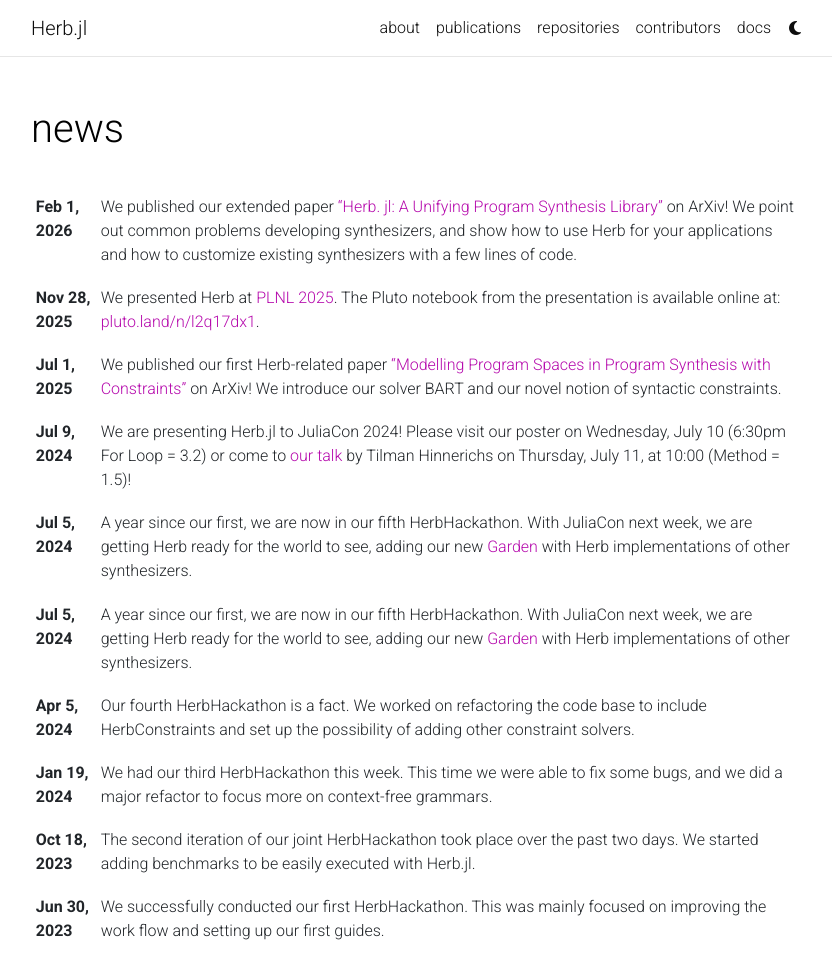
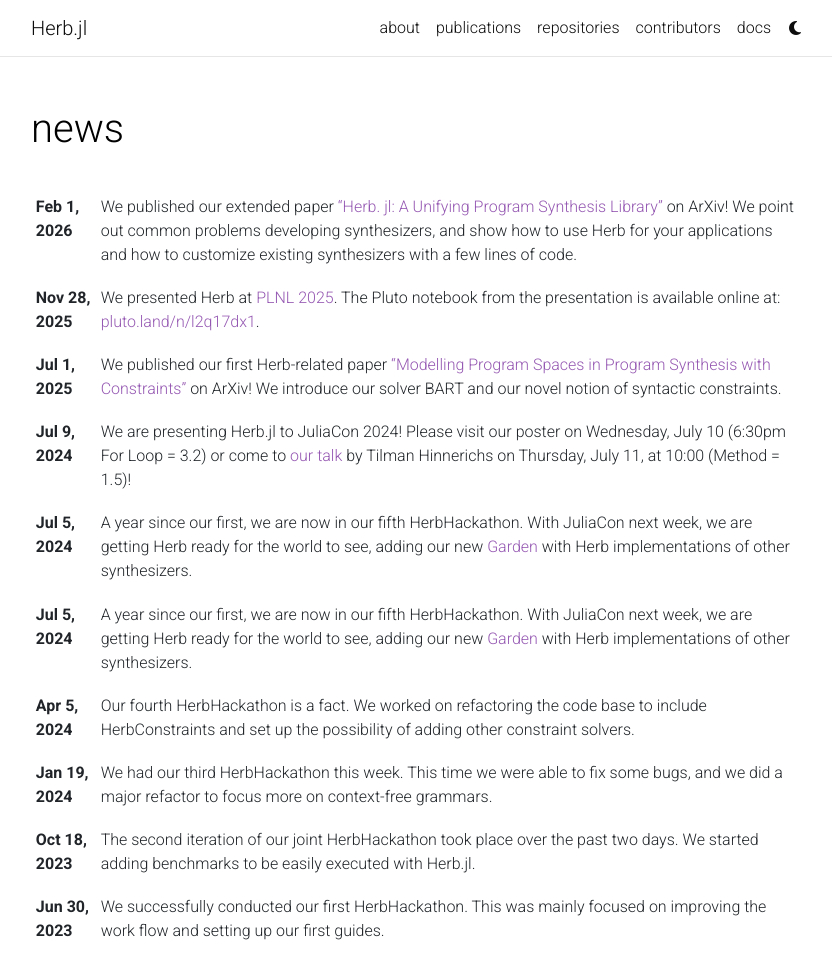
Before and after one commit to Herb-AI/Herb-AI.github.io, a Jekyll site: the page built from news.html, in a window 1280 px wide and 1039 px high. Shown: the top 979 px of the window, without its empty margins (224-1056 px from the left). Built offline with Jekyll 4.4.1, drawn with Linux system fonts in a browser that asks for light colours; comment, search, counter and statistics services are not loaded; a style sheet for code colours, icons or effects is not loaded.

Commit message:
make theme color match julia purple

```diff
--- a/_sass/_themes.scss
+++ b/_sass/_themes.scss
@@ -7,8 +7,8 @@
   --global-code-bg-color: #{$code-bg-color-light};
   --global-text-color: #{$black-color};
   --global-text-color-light: #{$grey-color};
-  --global-theme-color: #{$purple-color};
-  --global-hover-color: #{$purple-color};
+  --global-theme-color: #9558b2;
+  --global-hover-color: #9558b2;
   --global-hover-text-color: #{$white-color};
   --global-footer-bg-color: #{$grey-color-dark};
   --global-footer-text-color: #{$grey-color-light};
```
